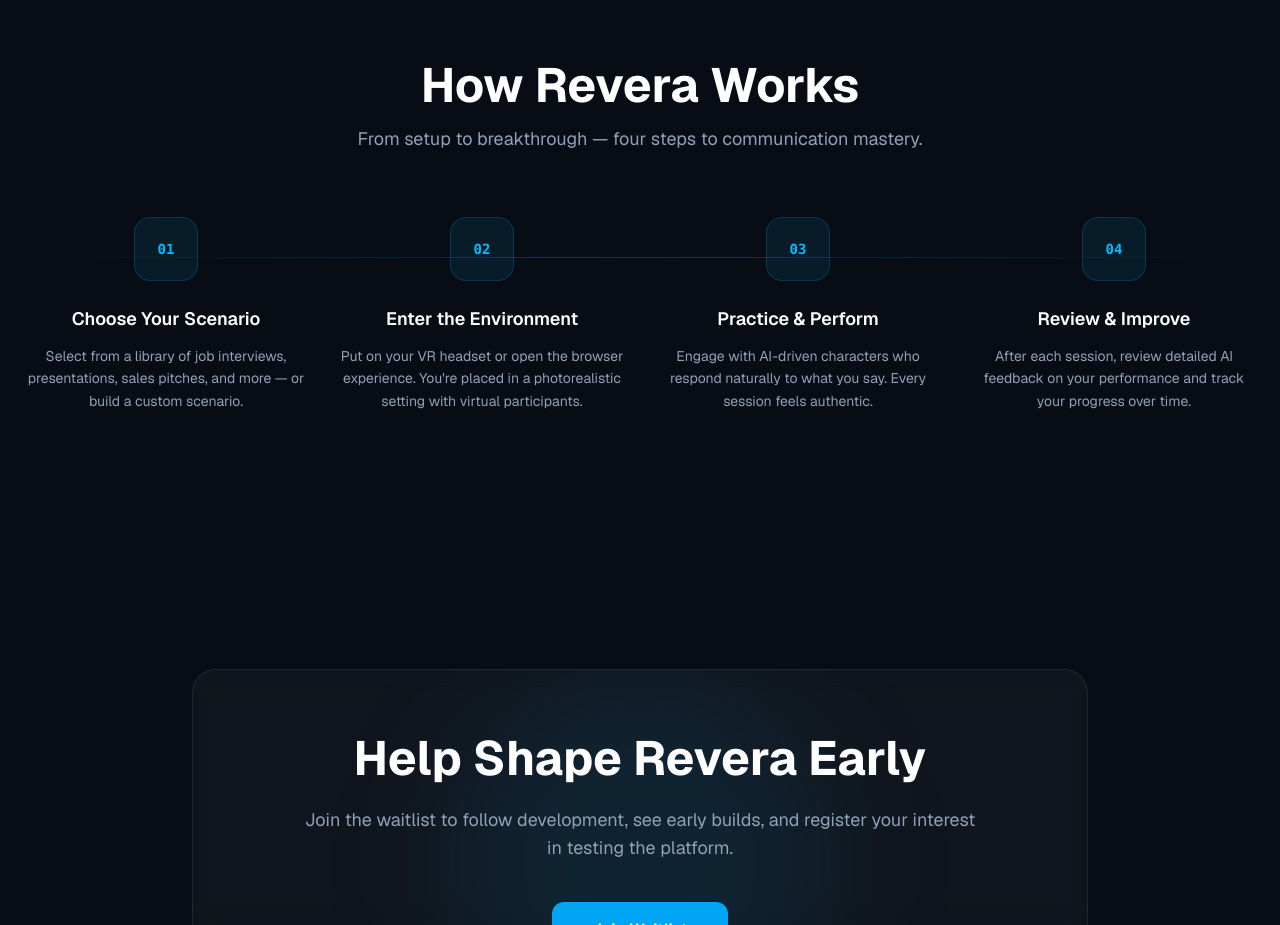
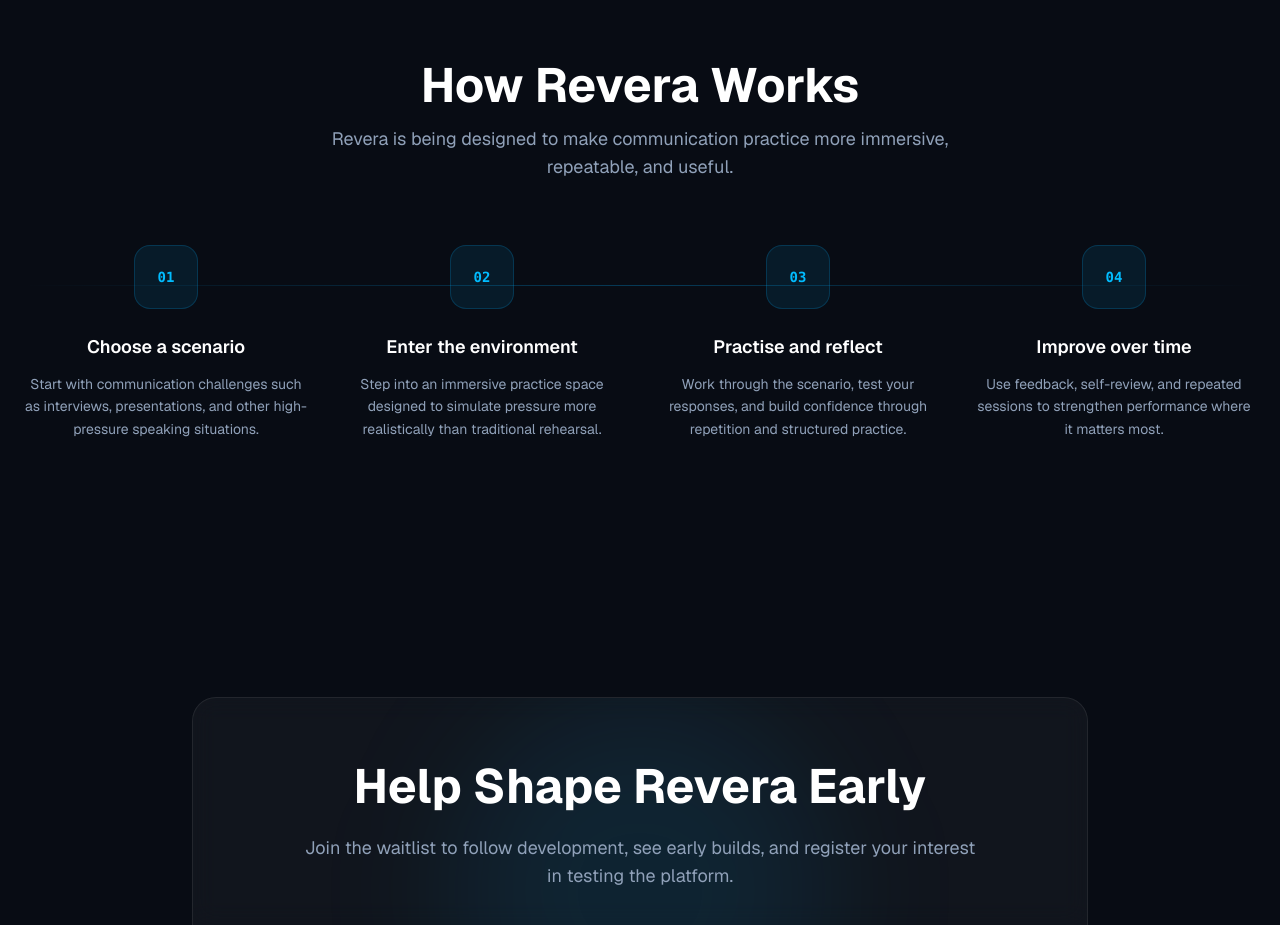
Before and after one commit to tianaokane/revera-site, a Next.js app: page / in a window 1280 px wide. Shown: the part 2480-3405 px from the top of the page. Built offline with nearby package versions, Linux system fonts and the light colour scheme.

Commit message:
Update HowItWorks.tsx

```diff
--- a/src/components/HowItWorks.tsx
+++ b/src/components/HowItWorks.tsx
@@ -1,27 +1,27 @@
 const steps = [
   {
     number: "01",
-    title: "Choose Your Scenario",
+    title: "Choose a scenario",
     description:
-      "Select from a library of job interviews, presentations, sales pitches, and more — or build a custom scenario.",
+      "Start with communication challenges such as interviews, presentations, and other high-pressure speaking situations.",
   },
   {
     number: "02",
-    title: "Enter the Environment",
+    title: "Enter the environment",
     description:
-      "Put on your VR headset or open the browser experience. You're placed in a photorealistic setting with virtual participants.",
+      "Step into an immersive practice space designed to simulate pressure more realistically than traditional rehearsal.",
   },
   {
     number: "03",
-    title: "Practice & Perform",
+    title: "Practise and reflect",
     description:
-      "Engage with AI-driven characters who respond naturally to what you say. Every session feels authentic.",
+      "Work through the scenario, test your responses, and build confidence through repetition and structured practice.",
   },
   {
     number: "04",
-    title: "Review & Improve",
+    title: "Improve over time",
     description:
-      "After each session, review detailed AI feedback on your performance and track your progress over time.",
+      "Use feedback, self-review, and repeated sessions to strengthen performance where it matters most.",
   },
 ];
 
@@ -33,8 +33,9 @@
           <h2 className="text-4xl md:text-5xl font-bold text-white mb-4">
             How Revera Works
           </h2>
-          <p className="text-slate-400 text-lg max-w-xl mx-auto">
-            From setup to breakthrough — four steps to communication mastery.
+          <p className="text-slate-400 text-lg max-w-2xl mx-auto">
+            Revera is being designed to make communication practice more
+            immersive, repeatable, and useful.
           </p>
         </div>
 
```
